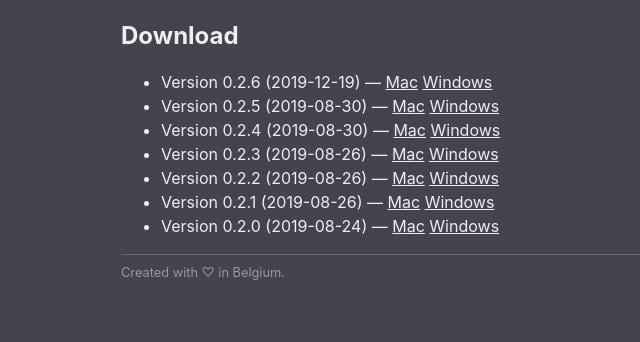
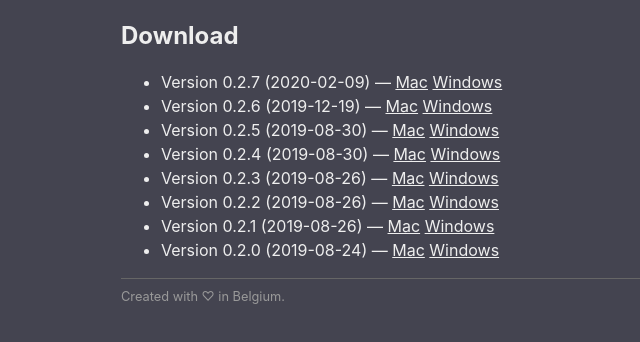
Before and after one commit to gandelve/website, a plain HTML site: page alpha.html in a window 1280 px wide. Shown: the part 428-770 px from the top of the page, without its empty margins (194-834 px from the left). Drawn offline with Linux system fonts and the light colour scheme.

Commit message:
Version 0.2.7.

```diff
--- a/alpha.html
+++ b/alpha.html
@@ -18,6 +18,11 @@
 
     <h2>Download</h2>
     <ul>
+      <li>
+        Version 0.2.7 (2020-02-09) —
+        <a href="https://storage.cloud.google.com/gandelve/builds/GANDelve-0.2.7-mac.zip">Mac</a>
+        <a href="https://storage.cloud.google.com/gandelve/builds/GANDelve%20Setup%200.2.7.exe">Windows</a>
+      </li>
       <li>
         Version 0.2.6 (2019-12-19) —
         <a href="https://storage.cloud.google.com/gandelve/builds/GANDelve-0.2.6-mac.zip">Mac</a>
```
